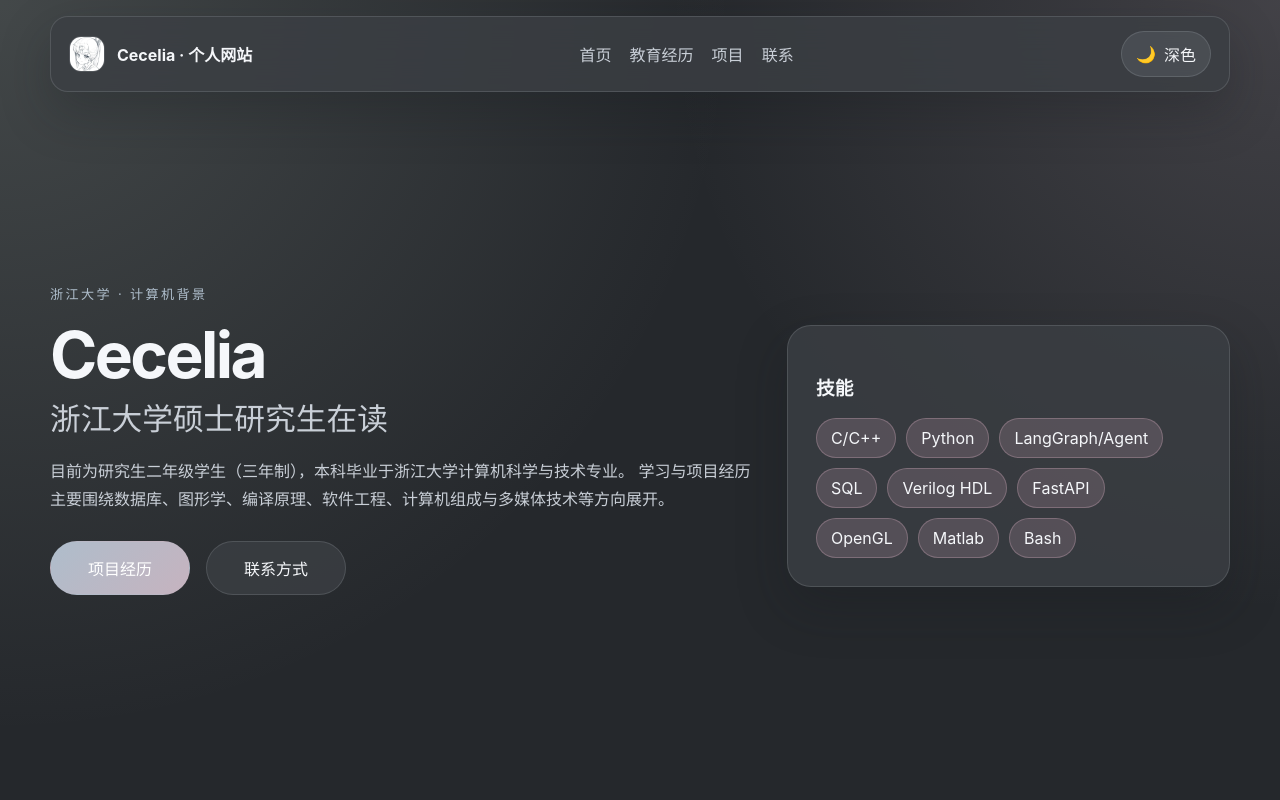
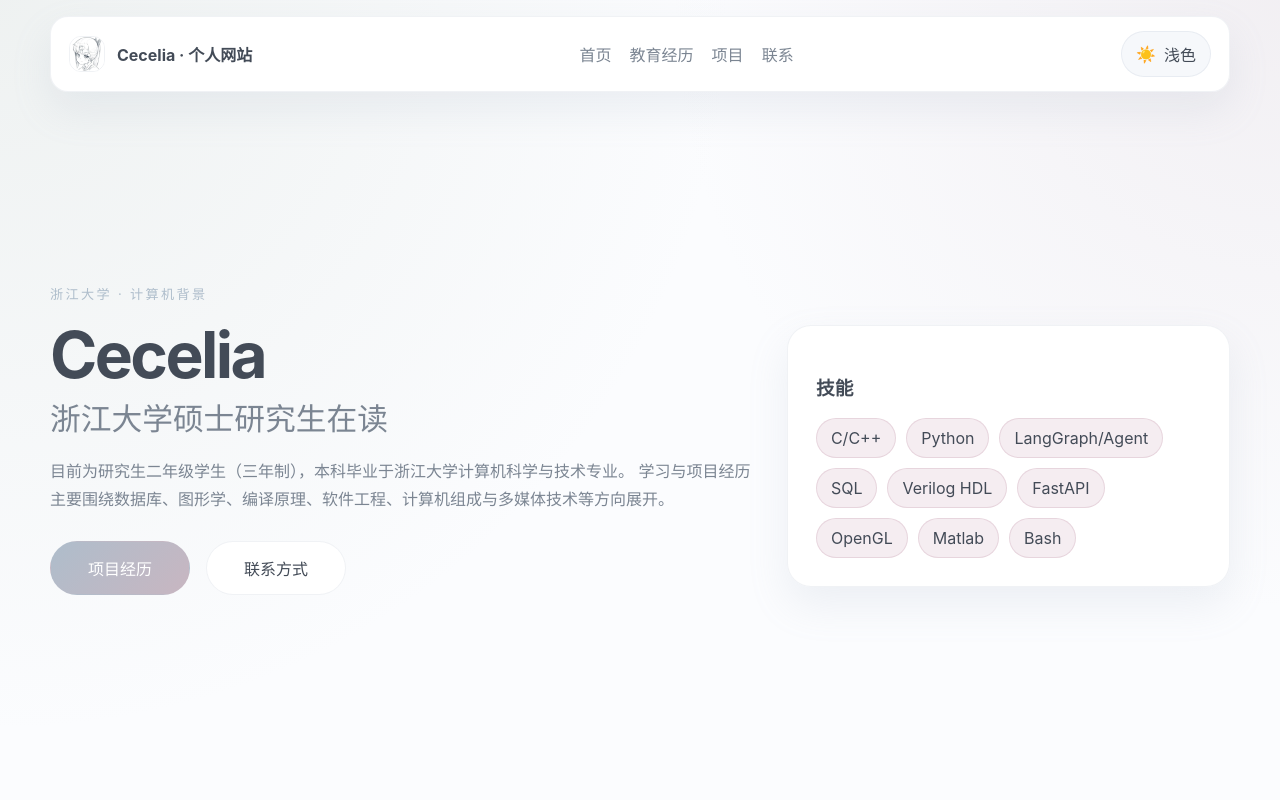
Before and after one commit to Ceceliawai/ceceliawai.github.io, a React (Vite) app: page / in a window 1280 px wide. Shown: the top 800 px of the page. Built offline with nearby package versions, Linux system fonts and the light colour scheme.

Commit message:
修改默认颜色

```diff
--- a/src/App.jsx
+++ b/src/App.jsx
@@ -533,7 +533,7 @@ function getCurrentHash() {
 }
 
 function App() {
-  const [theme, setTheme] = useState(() => localStorage.getItem('theme') || 'dark');
+  const [theme, setTheme] = useState(() => localStorage.getItem('theme') || 'light');
   const [hash, setHash] = useState(getCurrentHash);
 
   useEffect(() => {
--- a/src/styles.css
+++ b/src/styles.css
@@ -1,5 +1,5 @@
 :root {
-  color-scheme: dark;
+  color-scheme: light;
   --bg: #25282c;
   --surface: rgba(59, 63, 68, 0.82);
   --surface-strong: #434850;
```
